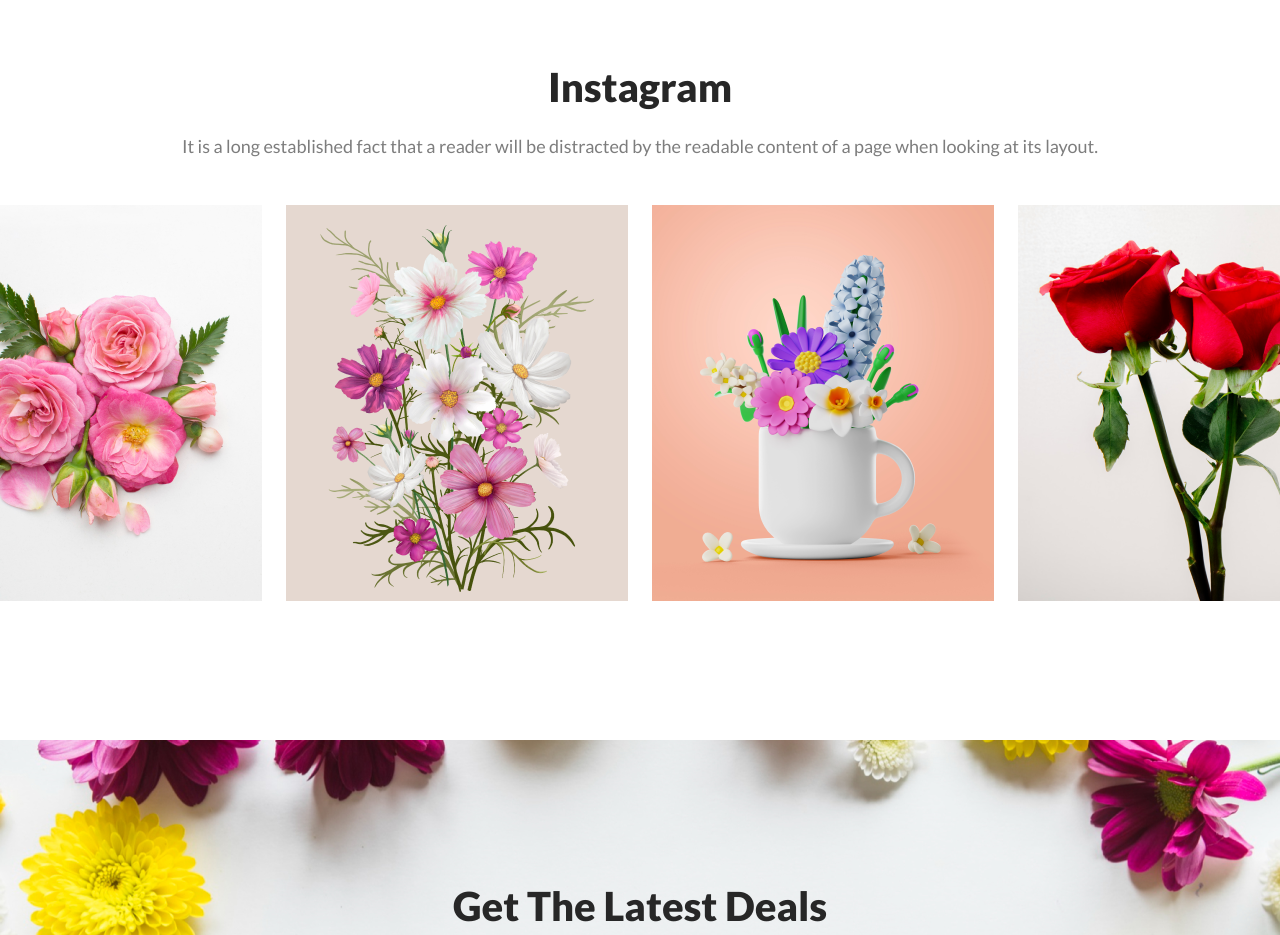
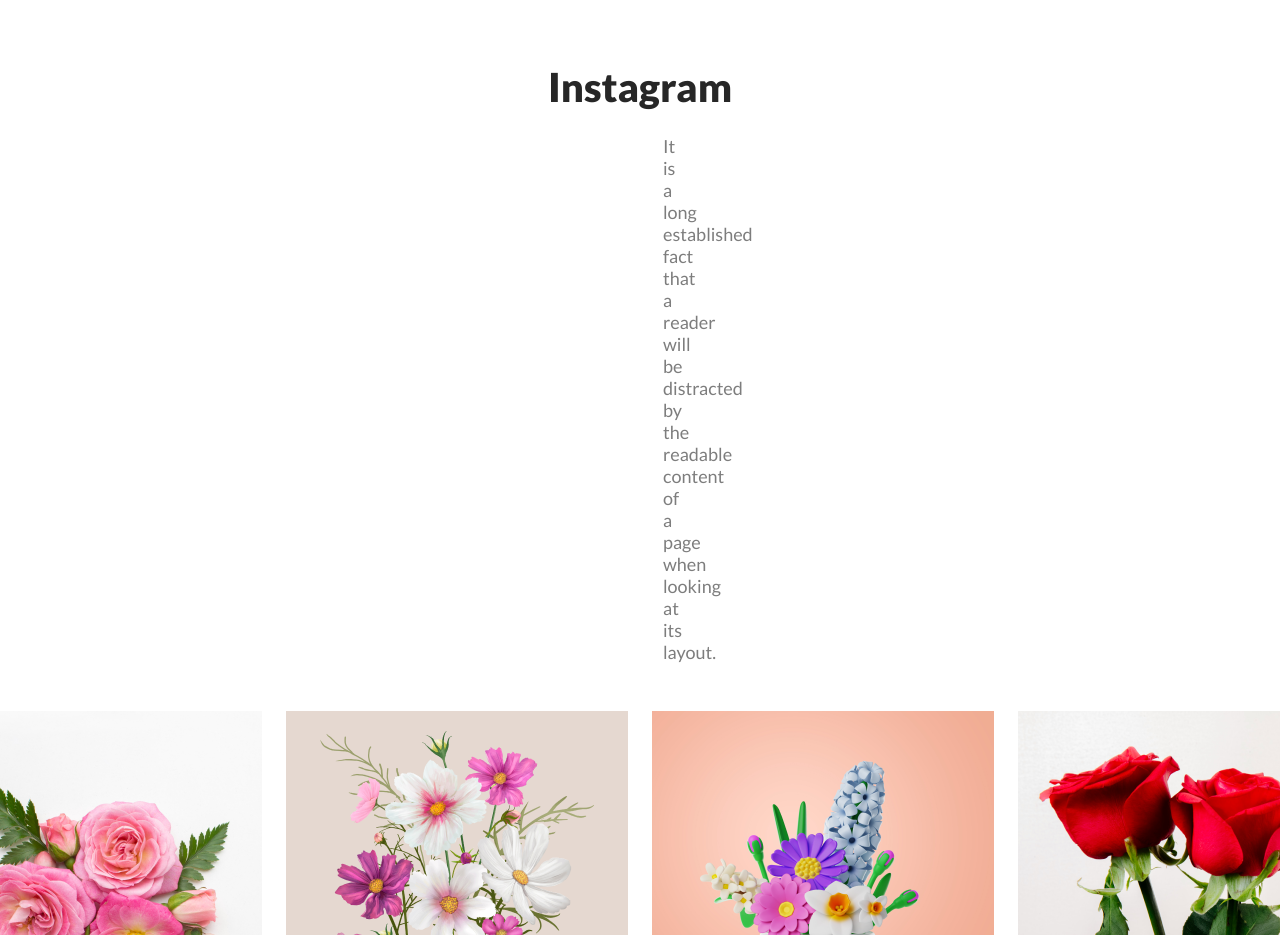
Before and after one commit to KhairulIslam001/flower-shop-demo, a plain HTML site: page index.html in a window 1280 px wide. Shown: the part 5560-6495 px from the top of the page. Drawn offline with Linux system fonts and the light colour scheme.

Commit message:
final modification's done

```diff
--- a/styles/style.css
+++ b/styles/style.css
@@ -4,7 +4,7 @@ body {
     font-family: 'Lato', sans-serif;
 }
 
-/* header section css */
+                         /* header section css */
 .header {
     background: rgba(229, 84, 115, 0.10);
     margin-bottom: 178px;
@@ -50,7 +50,7 @@ body {
     /* margin-bottom: 0px; */
 }
 
-/* main section part starts from here */
+                   /* main section part starts from here */
 
 
 /* feature flower section */
@@ -238,11 +238,6 @@ section {
 }
 
 
-
-
-
-
-
 /* instagram section */
 
 .instagram {
@@ -262,6 +257,7 @@ section {
     font-size: 18px;
     font-weight: 400;
     margin-bottom: 48px;
+    padding: 0px 663px;
 }
 
 .insta-flower {
@@ -314,12 +310,7 @@ section {
 }
 
 
-
-
-
-
-
-/* footer section starts from here */
+                  /* footer section starts from here */
 .footer {
     margin-top: 128px;
     background: #111010;
```
Also changed, not shown: index.html (+0 -1 lines).
